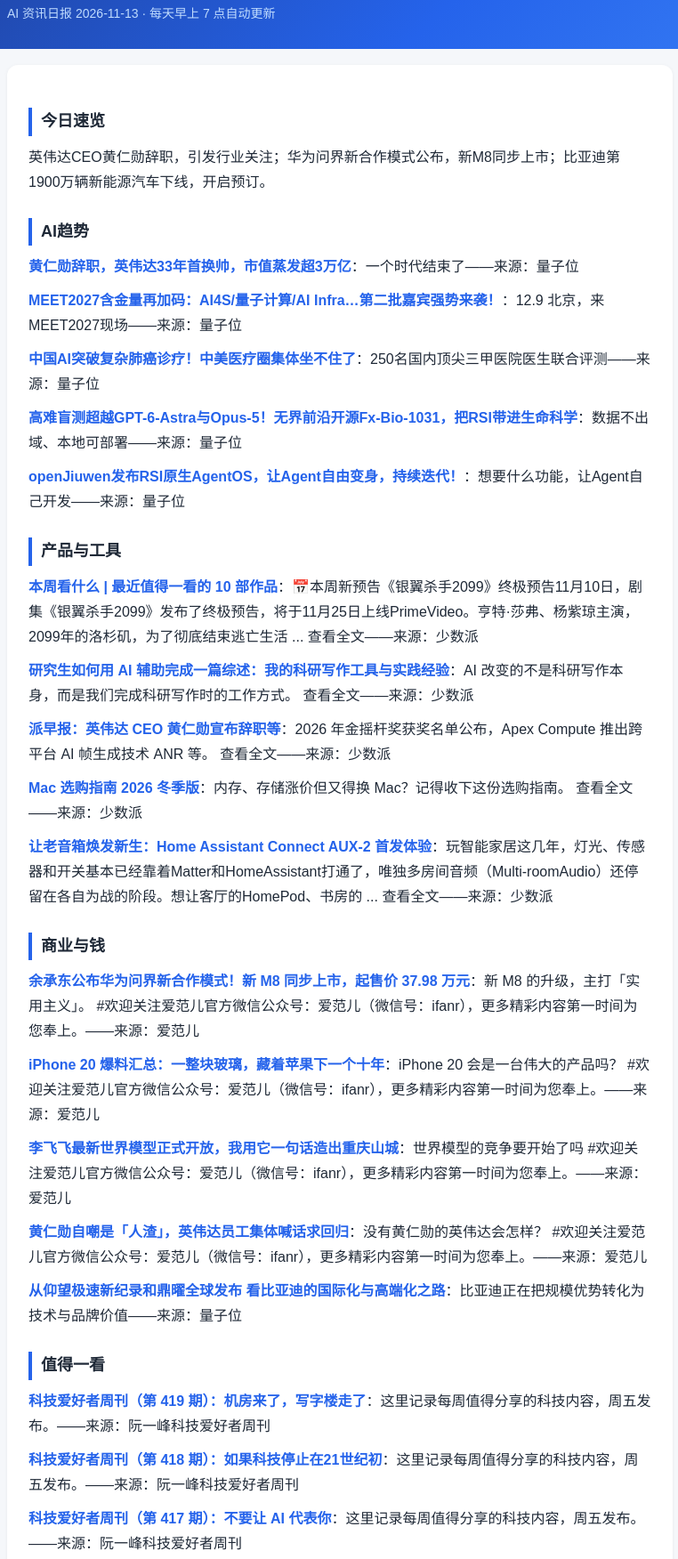
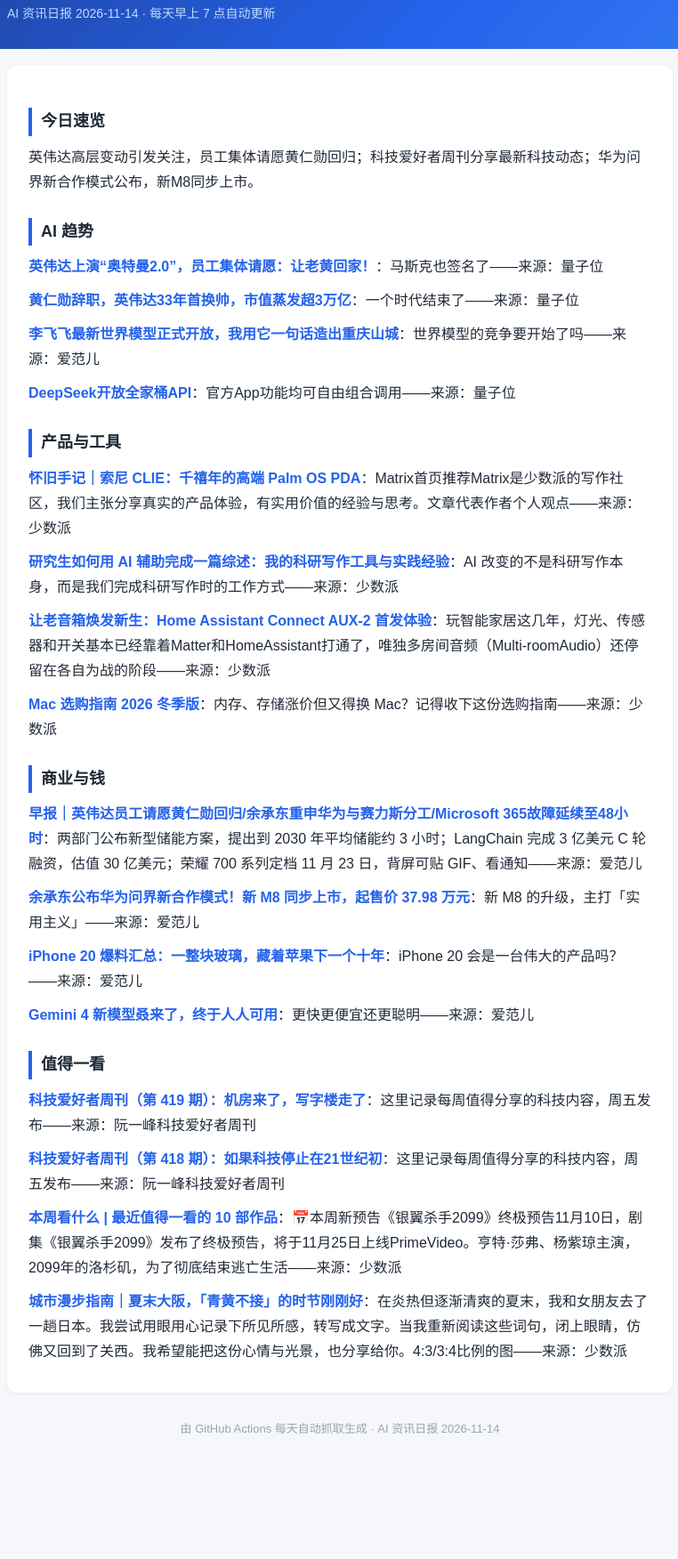
Before and after one commit to zyq15117903985-commits/ai-news-daily, a plain HTML site: page index.html in a window 1280 px wide. Shown: the part 85-1837 px from the top of the page at 89% size, without its empty margins (258-1020 px from the left). After the commit the page ends 1742 px from the top, so only its background shows below. Drawn offline with Linux system fonts and the light colour scheme.

Commit message:
daily update 2026-11-14

```diff
--- a/index.html
+++ b/index.html
@@ -3,7 +3,7 @@
 <head>
 <meta charset="utf-8">
 <meta name="viewport" content="width=device-width, initial-scale=1">
-<title>AI 资讯日报 2026-11-13</title>
+<title>AI 资讯日报 2026-11-14</title>
 <style>
   * { box-sizing: border-box; }
   body { font-family: "Microsoft YaHei", "PingFang SC", sans-serif;
@@ -35,39 +35,35 @@
 <body>
 <header class="hero"><div class="wrap">
   <h1>📰 AI 资讯日报</h1>
-  <div class="date">AI 资讯日报 2026-11-13 · 每天早上 7 点自动更新</div>
+  <div class="date">AI 资讯日报 2026-11-14 · 每天早上 7 点自动更新</div>
 </div></header>
 <div class="wrap">
   <div class="card">
 <h2>今日速览</h2>
-<p>英伟达CEO黄仁勋辞职，引发行业关注；华为问界新合作模式公布，新M8同步上市；比亚迪第1900万辆新能源汽车下线，开启预订。</p>
-<h2>AI趋势</h2>
+<p>英伟达高层变动引发关注，员工集体请愿黄仁勋回归；科技爱好者周刊分享最新科技动态；华为问界新合作模式公布，新M8同步上市。</p>
+<h2>AI 趋势</h2>
+<p><b><a href="https://www.qbitai.com/2026/11/510297.html" target="_blank">英伟达上演“奥特曼2.0”，员工集体请愿：让老黄回家！</a></b>：马斯克也签名了——来源：量子位</p>
 <p><b><a href="https://www.qbitai.com/2026/11/509995.html" target="_blank">黄仁勋辞职，英伟达33年首换帅，市值蒸发超3万亿</a></b>：一个时代结束了——来源：量子位</p>
-<p><b><a href="https://www.qbitai.com/2026/11/509827.html" target="_blank">MEET2027含金量再加码：AI4S/量子计算/AI Infra…第二批嘉宾强势来袭！</a></b>：12.9 北京，来MEET2027现场——来源：量子位</p>
-<p><b><a href="https://www.qbitai.com/2026/11/509796.html" target="_blank">中国AI突破复杂肺癌诊疗！中美医疗圈集体坐不住了</a></b>：250名国内顶尖三甲医院医生联合评测——来源：量子位</p>
-<p><b><a href="https://www.qbitai.com/2026/11/509663.html" target="_blank">高难盲测超越GPT-6-Astra与Opus-5！无界前沿开源Fx-Bio-1031，把RSI带进生命科学</a></b>：数据不出域、本地可部署——来源：量子位</p>
-<p><b><a href="https://www.qbitai.com/2026/11/509653.html" target="_blank">openJiuwen发布RSI原生AgentOS，让Agent自由变身，持续迭代！</a></b>：想要什么功能，让Agent自己开发——来源：量子位</p>
+<p><b><a href="https://www.ifanr.com/1689379?utm_source=rss&amp;utm_medium=rss&amp;utm_campaign=" target="_blank">李飞飞最新世界模型正式开放，我用它一句话造出重庆山城</a></b>：世界模型的竞争要开始了吗——来源：爱范儿</p>
+<p><b><a href="https://www.qbitai.com/2026/11/510003.html" target="_blank">DeepSeek开放全家桶API</a></b>：官方App功能均可自由组合调用——来源：量子位</p>
 <h2>产品与工具</h2>
-<p><b><a href="https://sspai.com/post/118999" target="_blank">本周看什么 | 最近值得一看的 10 部作品</a></b>：📅本周新预告《银翼杀手2099》终极预告11月10日，剧集《银翼杀手2099》发布了终极预告，将于11月25日上线PrimeVideo。亨特·莎弗、杨紫琼主演，2099年的洛杉矶，为了彻底结束逃亡生活 ... 查看全文——来源：少数派</p>
-<p><b><a href="https://sspai.com/post/118153" target="_blank">研究生如何用 AI 辅助完成一篇综述：我的科研写作工具与实践经验</a></b>：AI 改变的不是科研写作本身，而是我们完成科研写作时的工作方式。 查看全文——来源：少数派</p>
-<p><b><a href="https://sspai.com/post/118966" target="_blank">派早报：英伟达 CEO 黄仁勋宣布辞职等</a></b>：2026 年金摇杆奖获奖名单公布，Apex Compute 推出跨平台 AI 帧生成技术 ANR 等。 查看全文——来源：少数派</p>
-<p><b><a href="https://sspai.com/post/85735" target="_blank">Mac 选购指南 2026 冬季版</a></b>：内存、存储涨价但又得换 Mac？记得收下这份选购指南。 查看全文——来源：少数派</p>
-<p><b><a href="https://sspai.com/post/118921" target="_blank">让老音箱焕发新生：Home Assistant Connect AUX-2 首发体验</a></b>：玩智能家居这几年，灯光、传感器和开关基本已经靠着Matter和HomeAssistant打通了，唯独多房间音频（Multi-roomAudio）还停留在各自为战的阶段。想让客厅的HomePod、书房的 ... 查看全文——来源：少数派</p>
+<p><b><a href="https://sspai.com/post/118276" target="_blank">怀旧手记｜索尼 CLIE：千禧年的高端 Palm OS PDA</a></b>：Matrix首页推荐Matrix是少数派的写作社区，我们主张分享真实的产品体验，有实用价值的经验与思考。文章代表作者个人观点——来源：少数派</p>
+<p><b><a href="https://sspai.com/post/118153" target="_blank">研究生如何用 AI 辅助完成一篇综述：我的科研写作工具与实践经验</a></b>：AI 改变的不是科研写作本身，而是我们完成科研写作时的工作方式——来源：少数派</p>
+<p><b><a href="https://sspai.com/post/118921" target="_blank">让老音箱焕发新生：Home Assistant Connect AUX-2 首发体验</a></b>：玩智能家居这几年，灯光、传感器和开关基本已经靠着Matter和HomeAssistant打通了，唯独多房间音频（Multi-roomAudio）还停留在各自为战的阶段——来源：少数派</p>
+<p><b><a href="https://sspai.com/post/85735" target="_blank">Mac 选购指南 2026 冬季版</a></b>：内存、存储涨价但又得换 Mac？记得收下这份选购指南——来源：少数派</p>
 <h2>商业与钱</h2>
-<p><b><a href="https://www.ifanr.com/1689432?utm_source=rss&amp;utm_medium=rss&amp;utm_campaign=" target="_blank">余承东公布华为问界新合作模式！新 M8 同步上市，起售价 37.98 万元</a></b>：新 M8 的升级，主打「实用主义」。 #欢迎关注爱范儿官方微信公众号：爱范儿（微信号：ifanr），更多精彩内容第一时间为您奉上。——来源：爱范儿</p>
-<p><b><a href="https://www.ifanr.com/1689409?utm_source=rss&amp;utm_medium=rss&amp;utm_campaign=" target="_blank">iPhone 20 爆料汇总：一整块玻璃，藏着苹果下一个十年</a></b>：iPhone 20 会是一台伟大的产品吗？ #欢迎关注爱范儿官方微信公众号：爱范儿（微信号：ifanr），更多精彩内容第一时间为您奉上。——来源：爱范儿</p>
-<p><b><a href="https://www.ifanr.com/1689379?utm_source=rss&amp;utm_medium=rss&amp;utm_campaign=" target="_blank">李飞飞最新世界模型正式开放，我用它一句话造出重庆山城</a></b>：世界模型的竞争要开始了吗 #欢迎关注爱范儿官方微信公众号：爱范儿（微信号：ifanr），更多精彩内容第一时间为您奉上。——来源：爱范儿</p>
-<p><b><a href="https://www.ifanr.com/1689360?utm_source=rss&amp;utm_medium=rss&amp;utm_campaign=" target="_blank">黄仁勋自嘲是「人渣」，英伟达员工集体喊话求回归</a></b>：没有黄仁勋的英伟达会怎样？ #欢迎关注爱范儿官方微信公众号：爱范儿（微信号：ifanr），更多精彩内容第一时间为您奉上。——来源：爱范儿</p>
-<p><b><a href="https://www.qbitai.com/2026/11/509716.html" target="_blank">从仰望极速新纪录和鼎曜全球发布 看比亚迪的国际化与高端化之路</a></b>：比亚迪正在把规模优势转化为技术与品牌价值——来源：量子位</p>
+<p><b><a href="https://www.ifanr.com/1689450?utm_source=rss&amp;utm_medium=rss&amp;utm_campaign=" target="_blank">早报｜英伟达员工请愿黄仁勋回归/余承东重申华为与赛力斯分工/Microsoft 365故障延续至48小时</a></b>：两部门公布新型储能方案，提出到 2030 年平均储能约 3 小时；LangChain 完成 3 亿美元 C 轮融资，估值 30 亿美元；荣耀 700 系列定档 11 月 23 日，背屏可贴 GIF、看通知——来源：爱范儿</p>
+<p><b><a href="https://www.ifanr.com/1689432?utm_source=rss&amp;utm_medium=rss&amp;utm_campaign=" target="_blank">余承东公布华为问界新合作模式！新 M8 同步上市，起售价 37.98 万元</a></b>：新 M8 的升级，主打「实用主义」——来源：爱范儿</p>
+<p><b><a href="https://www.ifanr.com/1689409?utm_source=rss&amp;utm_medium=rss&amp;utm_campaign=" target="_blank">iPhone 20 爆料汇总：一整块玻璃，藏着苹果下一个十年</a></b>：iPhone 20 会是一台伟大的产品吗？——来源：爱范儿</p>
+<p><b><a href="https://www.ifanr.com/1689267?utm_source=rss&amp;utm_medium=rss&amp;utm_campaign=" target="_blank">Gemini 4 新模型叒来了，终于人人可用</a></b>：更快更便宜还更聪明——来源：爱范儿</p>
 <h2>值得一看</h2>
-<p><b><a href="http://www.ruanyifeng.com/blog/2026/11/weekly-issue-419.html" target="_blank">科技爱好者周刊（第 419 期）：机房来了，写字楼走了</a></b>：这里记录每周值得分享的科技内容，周五发布。——来源：阮一峰科技爱好者周刊</p>
-<p><b><a href="http://www.ruanyifeng.com/blog/2026/11/weekly-issue-418.html" target="_blank">科技爱好者周刊（第 418 期）：如果科技停止在21世纪初</a></b>：这里记录每周值得分享的科技内容，周五发布。——来源：阮一峰科技爱好者周刊</p>
-<p><b><a href="http://www.ruanyifeng.com/blog/2026/10/weekly-issue-417.html" target="_blank">科技爱好者周刊（第 417 期）：不要让 AI 代表你</a></b>：这里记录每周值得分享的科技内容，周五发布。——来源：阮一峰科技爱好者周刊</p>
-<p><b><a href="https://www.ifanr.com/1689182?utm_source=rss&amp;utm_medium=rss&amp;utm_campaign=" target="_blank">AI 时代，公司的「新厂房」长什么样？</a></b>：真正决定公司未来十年身位的，是谁先动手重建那座名叫「智能组织」的新厂房。 #欢迎关注爱范儿官方微信公众号：爱范儿（微信号：ifanr），更多精彩内容第一时间为您奉上。——来源：爱范儿</p>
-<p><b><a href="https://www.qbitai.com/2026/11/509710.html" target="_blank">比亚迪与神州租车首批闪充车及闪充站投放仪式顺利举行，战略合作落地兑现，闪充中国再次提速</a></b>：2026年11月10日，比亚迪与神州租车首批闪充车及闪充站投放仪式在山东济南隆重举办——来源：量子位</p>
+<p><b><a href="http://www.ruanyifeng.com/blog/2026/11/weekly-issue-419.html" target="_blank">科技爱好者周刊（第 419 期）：机房来了，写字楼走了</a></b>：这里记录每周值得分享的科技内容，周五发布——来源：阮一峰科技爱好者周刊</p>
+<p><b><a href="http://www.ruanyifeng.com/blog/2026/11/weekly-issue-418.html" target="_blank">科技爱好者周刊（第 418 期）：如果科技停止在21世纪初</a></b>：这里记录每周值得分享的科技内容，周五发布——来源：阮一峰科技爱好者周刊</p>
+<p><b><a href="https://sspai.com/post/118999" target="_blank">本周看什么 | 最近值得一看的 10 部作品</a></b>：📅本周新预告《银翼杀手2099》终极预告11月10日，剧集《银翼杀手2099》发布了终极预告，将于11月25日上线PrimeVideo。亨特·莎弗、杨紫琼主演，2099年的洛杉矶，为了彻底结束逃亡生活——来源：少数派</p>
+<p><b><a href="https://sspai.com/post/118366" target="_blank">城市漫步指南｜夏末大阪，「青黄不接」的时节刚刚好</a></b>：在炎热但逐渐清爽的夏末，我和女朋友去了一趟日本。我尝试用眼用心记录下所见所感，转写成文字。当我重新阅读这些词句，闭上眼睛，仿佛又回到了关西。我希望能把这份心情与光景，也分享给你。4:3/3:4比例的图——来源：少数派</p>
   </div>
 
-<footer>由 GitHub Actions 每天自动抓取生成 · AI 资讯日报 2026-11-13</footer>
+<footer>由 GitHub Actions 每天自动抓取生成 · AI 资讯日报 2026-11-14</footer>
 </div>
 </body>
 </html>
```
